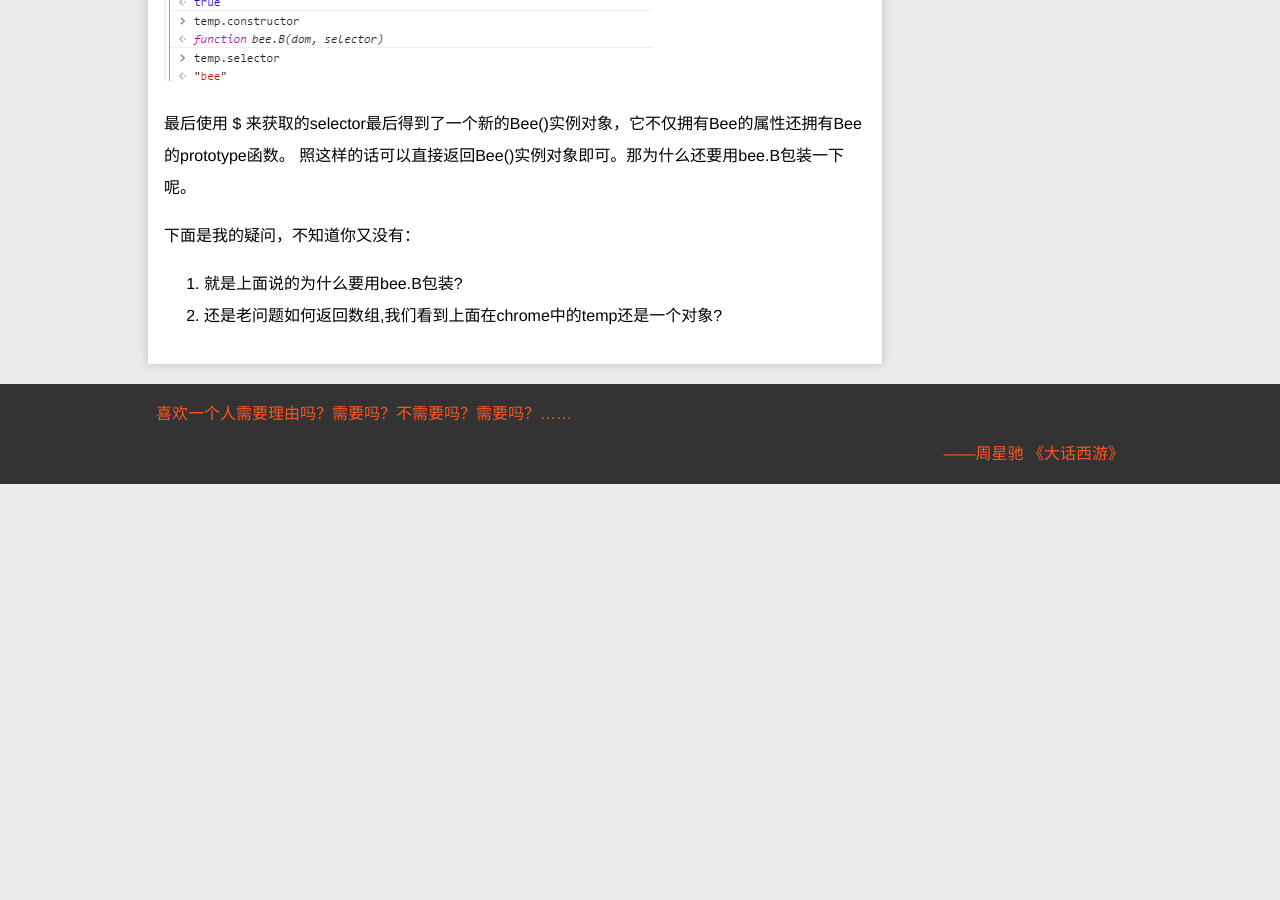
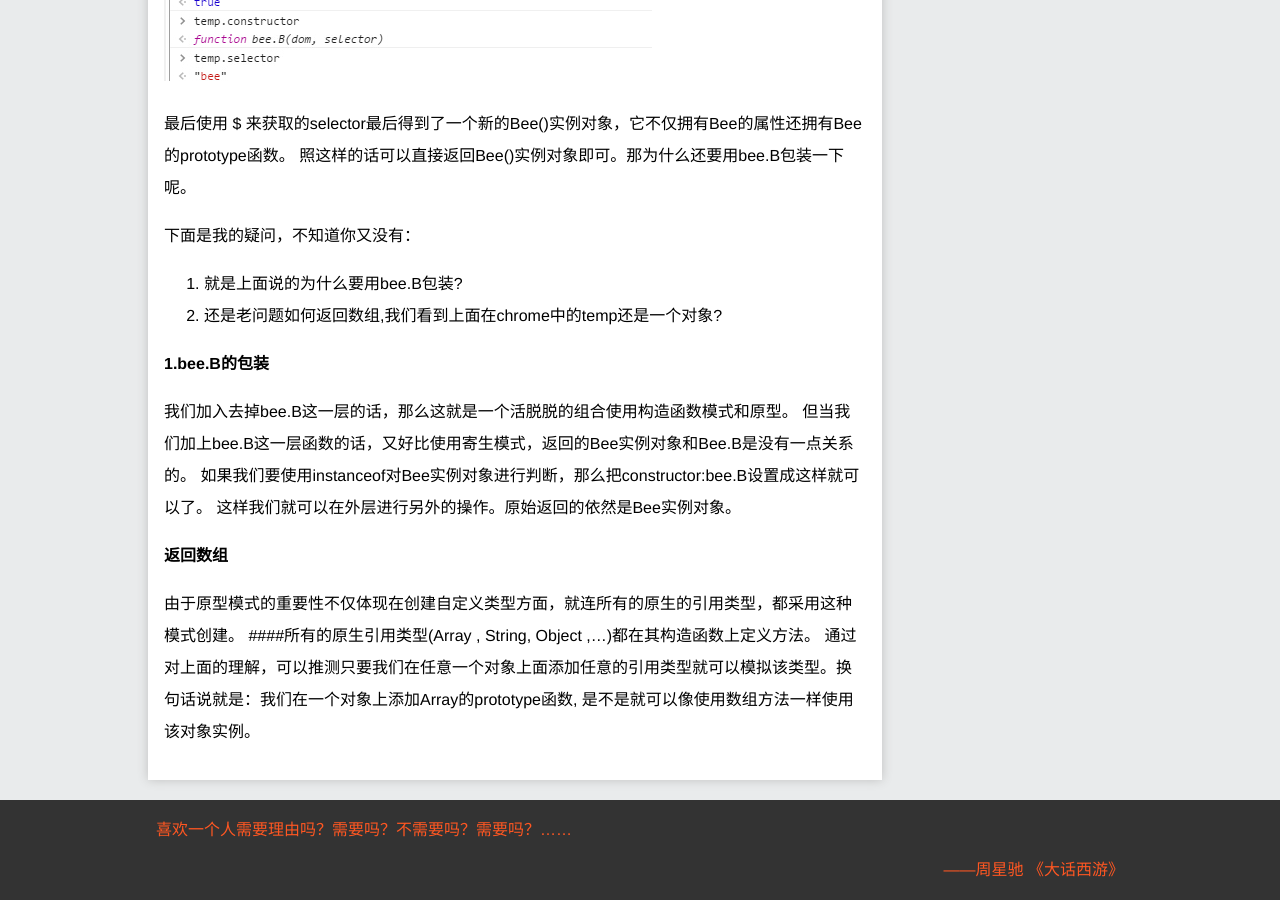
Before and after one commit to Yi-love/yi-love.github.io, a Jekyll site: the page built from _posts/2015-12-18-bee.js-01.md, in a window 1280 px wide and 900 px high, scrolled down 5049 px. Built offline with Jekyll 4.4.1, drawn with Linux system fonts in a browser that asks for light colours; before the commit the page ends 5533 px from its top, so only the background shows below that.

Commit message:
update bee.js

```diff
--- a/_posts/2015-12-18-bee.js-01.md
+++ b/_posts/2015-12-18-bee.js-01.md
@@ -142,3 +142,15 @@ tags: [前端开发,bee.js , 嵌入, dom ]
 
 >1.   就是上面说的为什么要用bee.B包装?
 >2.   还是老问题如何返回数组,我们看到上面在chrome中的temp还是一个对象?
+
+>#### 1.bee.B的包装
+>我们加入去掉bee.B这一层的话，那么这就是一个活脱脱的组合使用构造函数模式和原型。
+>但当我们加上bee.B这一层函数的话，又好比使用寄生模式，返回的Bee实例对象和Bee.B是没有一点关系的。
+>如果我们要使用instanceof对Bee实例对象进行判断，那么把constructor:bee.B设置成这样就可以了。
+>这样我们就可以在外层进行另外的操作。原始返回的依然是Bee实例对象。
+
+>#### 返回数组
+>由于原型模式的重要性不仅体现在创建自定义类型方面，就连所有的原生的引用类型，都采用这种模式创建。
+>####所有的原生引用类型(Array , String, Object ,...)都在其构造函数上定义方法。
+>通过对上面的理解，可以推测只要我们在任意一个对象上面添加任意的引用类型就可以模拟该类型。换句话说就是：我们在一个对象上添加Array的prototype函数,
+>是不是就可以像使用数组方法一样使用该对象实例。
```
Also changed, not shown: 1 other file.
